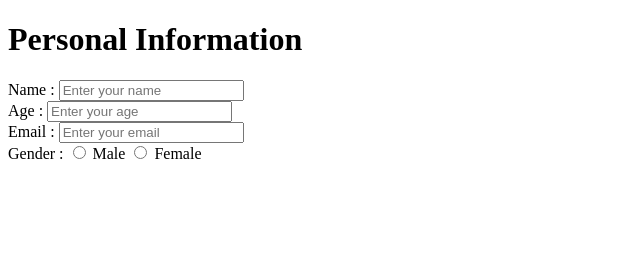
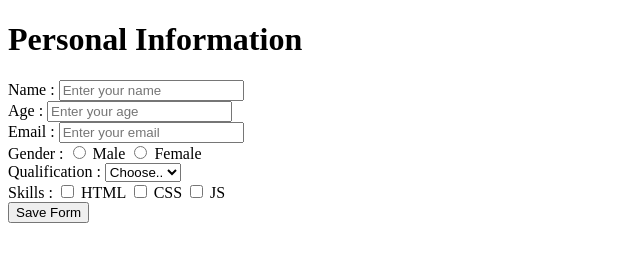
Before and after one commit to Madhan57/Web-Design, a plain HTML site: page Web Design/Form.html in a window 1280 px wide. Shown: the whole page, without its empty margins (0-640 px from the left). Drawn offline with Linux system fonts and the light colour scheme.

Commit message:
Update Form.html

```diff
--- a/Web Design/Form.html
+++ b/Web Design/Form.html
@@ -18,6 +18,22 @@
             <Label>Gender : </Label>
             <input type="radio" name="gender"/> <label for = "Gender"> Male </label>
             <input type="radio" name="gender"/> <label for = "Gender"> Female</label>
+            <br>
+            <label>Qualification : </label>
+            <select>
+                <option>Choose..</option>
+                <option>SSLC</option>
+                <option>HSC</option>
+                <option>UG</option>
+                <option>PG</option>
+            </select>
+            <br>
+            <label>Skills : </label>
+            <input type="checkbox" name="skills"/> <label for = "Skills"> HTML </label>
+            <input type="checkbox" name="skills"/> <label for = "Skills"> CSS </label>
+            <input type="checkbox" name="skills"/> <label for = "Skills"> JS </label>
+            <br>
+            <input type="submit" value = "Save Form" />
         </form>
     </body>
 </html>
```
